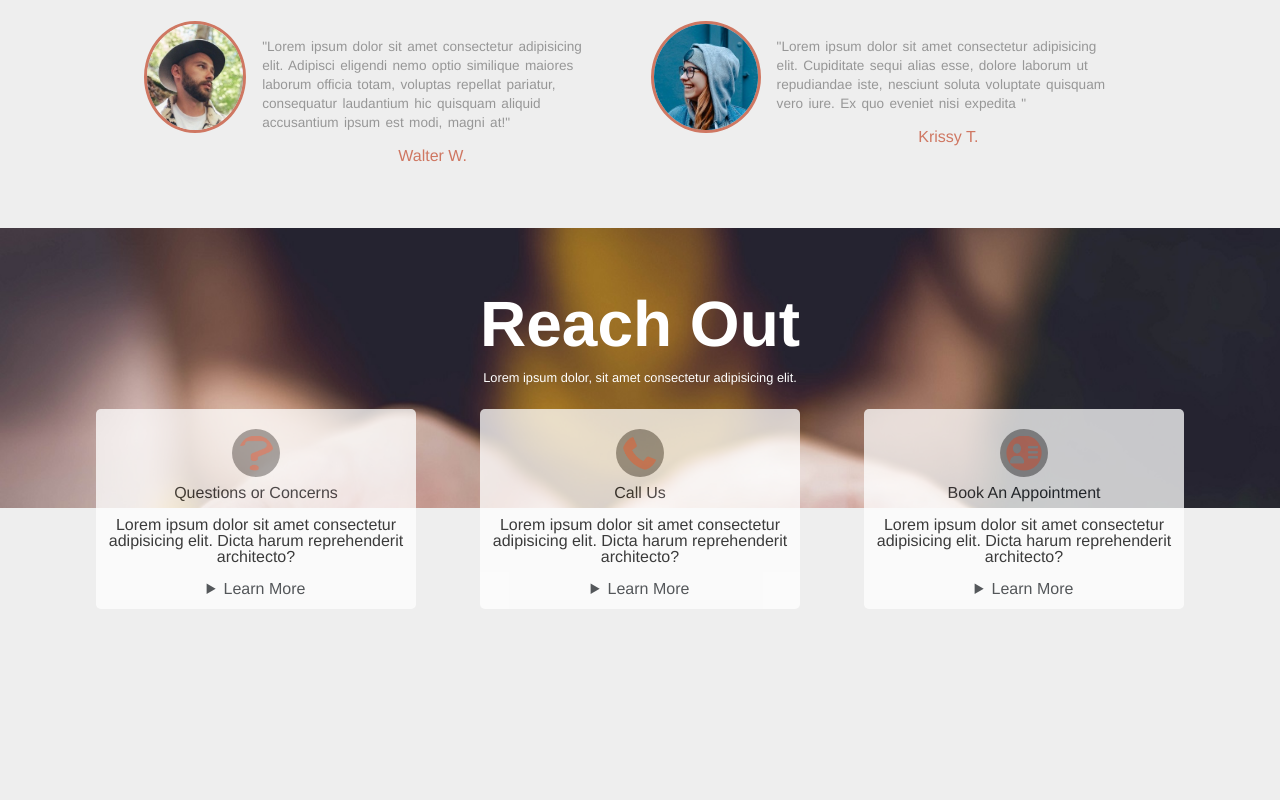
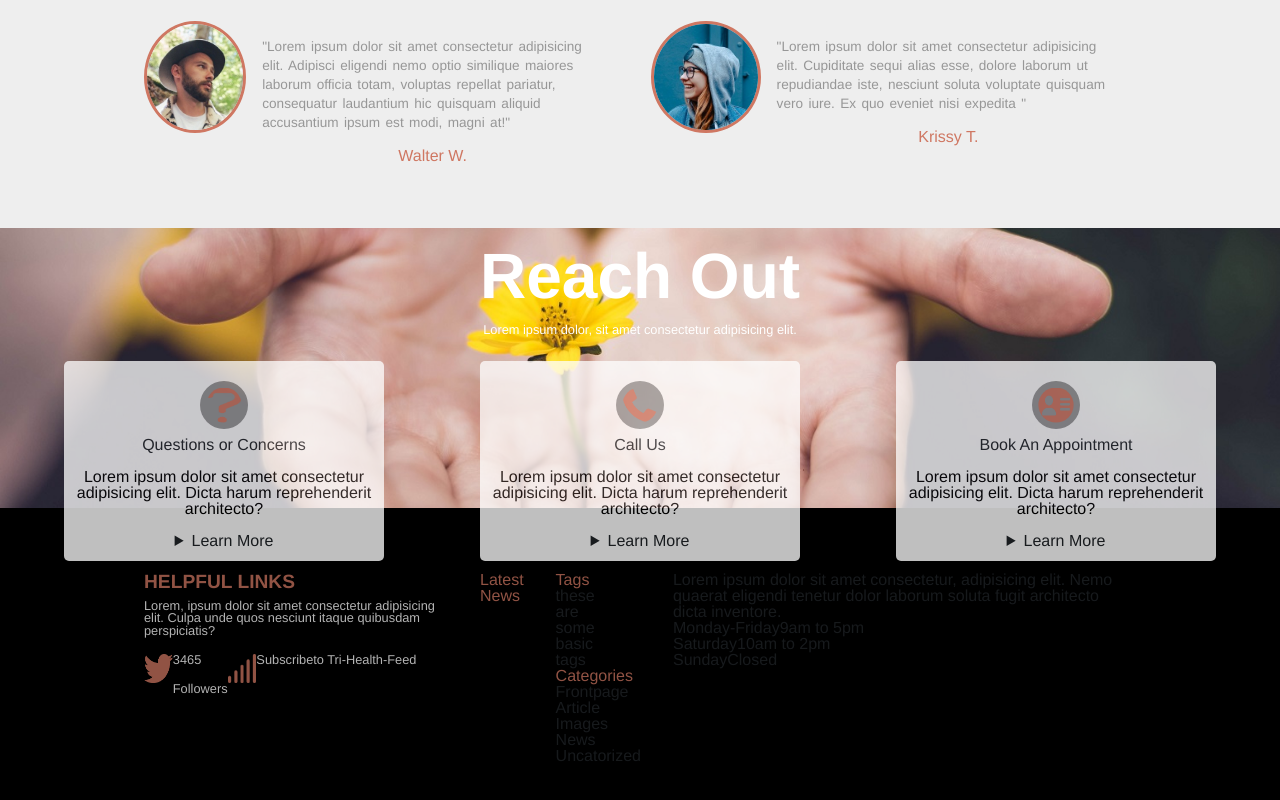
Before and after one commit to D-Whipp/tri-health-demosite, a plain HTML site: page tri-health/index.html in a window 1280 px wide. Shown: the part 2985-3785 px from the top of the page. Drawn offline with nearby package versions, Linux system fonts and the light colour scheme.

Commit message:
added more-info section, working on styles

```diff
--- a/tri-health/assets/css/reset.css
+++ b/tri-health/assets/css/reset.css
@@ -2,6 +2,13 @@
    v2.0 | 20110126
    License: none (public domain)
 */
+
+/* added this bit */
+*{
+	box-sizing: border-box;
+	margin: 0;
+	padding: 0;
+}
 
 html, body, div, span, applet, object, iframe,
 h1, h2, h3, h4, h5, h6, p, blockquote, pre,
--- a/tri-health/assets/css/styles.css
+++ b/tri-health/assets/css/styles.css
@@ -414,8 +414,6 @@ nav img {
 }
 
 .grid-container article {
-    /* border: 1px solid var(--gray-text);
-    padding: 1rem 2rem; */
     display: flex;
     margin: 1rem;
 }
@@ -436,7 +434,6 @@ nav img {
 }
 
 .grid-container article .info-text .name-text {
-    /* text-transform: uppercase; */
     color: var(--red-text);
     display: block;
 }
@@ -446,13 +443,12 @@ nav img {
 /* ***************************** */
 #cta {
     background-image: url('../images/cta-section/flower-in-hands.jpg');
-    background-position: fixed;
+    background-position: center;
     background-repeat: no-repeat;
     background-size: cover;
     padding: 4rem;
+    padding: 1rem;
     height: 35%;
-    margin-bottom: 20rem;
-    /* align-items: center; */
     text-align: center;
 }
 
@@ -460,7 +456,6 @@ nav img {
     color: #fff;
     font-size: 4rem;
     font-weight: 700;
-    /* margin: 1rem auto; */
 }
 
 #cta p {
@@ -496,3 +491,49 @@ nav img {
     color: #000;
     font-size: 1rem;
 }
+
+/* ***************************** */
+/* more info section */
+/* ***************************** */
+#more-info {
+    background-color: #000;
+    height: 20rem;
+    padding: 3rem 0;
+}
+
+#more-info .articles-container {
+    display: flex;
+    width: 80%;
+    margin: 0 auto;
+}
+
+#more-info .articles-container article {
+    margin: 1rem;
+    /* background-color: lightblue; */
+    opacity: 0.7;
+}
+
+#more-info .articles-container h2 {
+    color: var(--red-text);
+}
+
+#more-info .interesting-links h2 {
+    font-size: 1.2rem;
+    font-weight: 600;
+    text-transform: uppercase;
+    margin-bottom: 0.5rem;
+}
+
+#more-info .interesting-links p {
+    font-size: 0.8rem;
+    color: #fff;
+    margin-bottom: 1rem;
+}
+
+#more-info .interesting-links .interesting-items {
+    display: flex;
+}
+
+#more-info .twitter-container {
+    display: flex
+}
--- a/tri-health/index.html
+++ b/tri-health/index.html
@@ -419,12 +419,64 @@
       </section>
       <!-- more-info -->
       <section id="more-info">
-        <article class="interesting-links"></article>
-        <article class="latest-news"></article>
-        <article class="tags"></article>
-        <article class="categories"></article>
-        <article class="business-hours"></article>
+        <div class="articles-container">
+          <!-- article 1 -->
+        <article class="interesting-links">
+          <h2>Helpful Links</h2>
+          <p>Lorem, ipsum dolor sit amet consectetur adipisicing elit. Culpa unde quos nesciunt itaque quibusdam perspiciatis?</p>
+          <div class="interesting-items">
+            <div class="twitter-container">
+              <img class="logo" src="./assets/icons/more-info-section/twitter.png" alt="twitter logo">
+              <div class="twitter-info">
+                <p>3465</p>
+                <p>Followers</p>
+              </div>
+            </div>
+            <div class="subscription-container">
+              <img class="logo" src="./assets/icons/more-info-section/signal.png" alt="signal logo">
+            </div>
+            <p>Subscribe</p>
+            <p>to Tri-Health-Feed</p>
+          </div>
+        </article>
+          <!-- article 2 -->
+        <article class="latest-news">
+          <h2>Latest News</h2>
+          <article>
+          </article>
+        </article>
+        <!-- article 3 -->
+        <article class="tags-and-categories">
+          <div class="tags-container">
+            <h2>Tags</h2>
+            <p>these</p>
+            <p>are</p>
+            <p>some</p>
+            <p>basic</p>
+            <p>tags</p>
+          </div>
+          <div class="categories-container">
+            <h2>Categories</h2>
+            <p>Frontpage Article</p>
+            <p>Images</p>
+            <p>News</p>
+            <p>Uncatorized</p>
+          </div>
+        </article>
+        <!-- article 4 -->
+        <article class="business-hours">
+          <div class="hotline">
+            <p>Lorem ipsum dolor sit amet consectetur, adipisicing elit. Nemo quaerat eligendi tenetur dolor laborum soluta fugit architecto dicta inventore.</p>
+          </div>
+          <div class="hours">
+            <p><span class="days">Monday-Friday</span>9am to 5pm</p>
+            <p><span class="days">Saturday</span>10am to 2pm</p>
+            <p><span class="days">Sunday</span>Closed</p>
+          </div>
+        </article>
+      </div>
       </section>
+      <!-- footer -->
       <footer>
         <h2></h2>
         <nav>
```
Also changed, not shown: tri-health/assets/icons/more-info-section/signal.png (added), tri-health/assets/icons/more-info-section/twitter.png (added).
